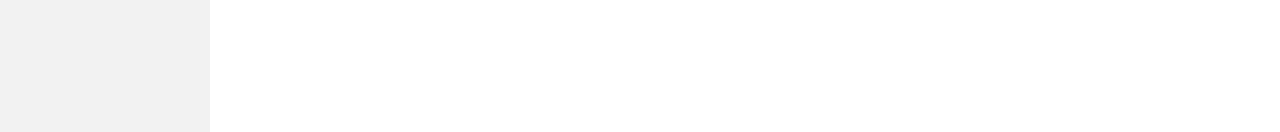
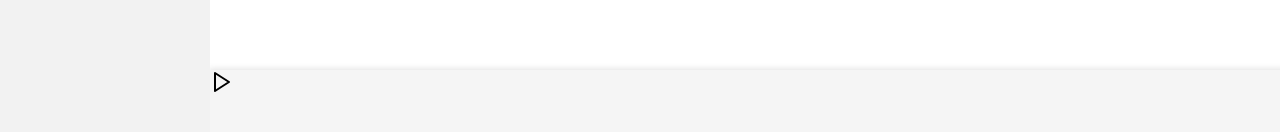
Before and after one commit to splitz-dev/cielmusic-frontend, a Next.js app: page /auth/login in a window 1280 px wide. Shown: the part 665-797 px from the top of the page. Built offline with nearby package versions, Linux system fonts and the light colour scheme; a web font is replaced by a local one.

Commit message:
feature: ⚡️ Playbar

```diff
--- a/components/Layout/Main.tsx
+++ b/components/Layout/Main.tsx
@@ -5,9 +5,12 @@ import dynamic from 'next/dynamic'
 const Sidebar = dynamic(() => import('./Part/Sidebar'))
 const Header = dynamic(() => import('./Part/Header'))
 
+const Playbar = dynamic(() => import('./Part/Playbar'))
+
 const MainController = styled.main`
   min-width: 770px;
   margin-left: 210px;
+  margin-bottom: 65px;
 `
 
 const MainLayout: React.FC = props => {
@@ -17,6 +20,7 @@ const MainLayout: React.FC = props => {
       <MainController>
         <Header />
         {props.children}
+        <Playbar />
       </MainController>
     </>
   )
--- /dev/null
+++ b/components/Layout/Part/Playbar.tsx
@@ -0,0 +1,36 @@
+import React from 'react'
+import styled from '@emotion/styled'
+
+const StyledPlaybar = styled.section`
+  position: fixed;
+  bottom: 0;
+  width: 100%;
+  height: 65px;
+  background: var(--gray-700);
+  box-shadow: 0px 0px 6px 1px rgba(54, 54, 54, 0.15);
+  z-index: 500;
+`
+
+const Playbar = () => {
+  return (
+    <>
+      <StyledPlaybar>
+        <svg
+          xmlns="http://www.w3.org/2000/svg"
+          width="24"
+          height="24"
+          viewBox="0 0 24 24"
+          fill="none"
+          stroke="currentColor"
+          stroke-width="2"
+          stroke-linecap="round"
+          stroke-linejoin="round"
+        >
+          <polygon points="5 3 19 12 5 21 5 3"></polygon>
+        </svg>
+      </StyledPlaybar>
+    </>
+  )
+}
+
+export default Playbar
--- a/components/Layout/Part/Sidebar.tsx
+++ b/components/Layout/Part/Sidebar.tsx
@@ -10,6 +10,7 @@ const SidebarElement = styled.aside`
   background: var(--gray-600);
   width: 210px;
   height: 100vh;
+  z-index: 1000;
   .section- {
     &Logo {
       height: 55px;
--- a/styles/core.scss
+++ b/styles/core.scss
@@ -10,11 +10,11 @@
   --blue-3: #4274ff;
   --purple: #8c3ad9;
   --horizon: #4b6584;
-  --gray-100: #333;
-  --gray-200: #4f4f4f;
-  --gray-300: #828282;
+  --gray-100: #1d1d1d;
+  --gray-200: #2e2e2e;
+  --gray-300: #5e5e5e;
   --gray-400: #bdbdbd;
-  --gray-500: #e0e0e0;
+  --gray-500: #ebebeb;
   --gray-600: #f2f2f2;
   --gray-700: #f5f5f5;
 }
```
